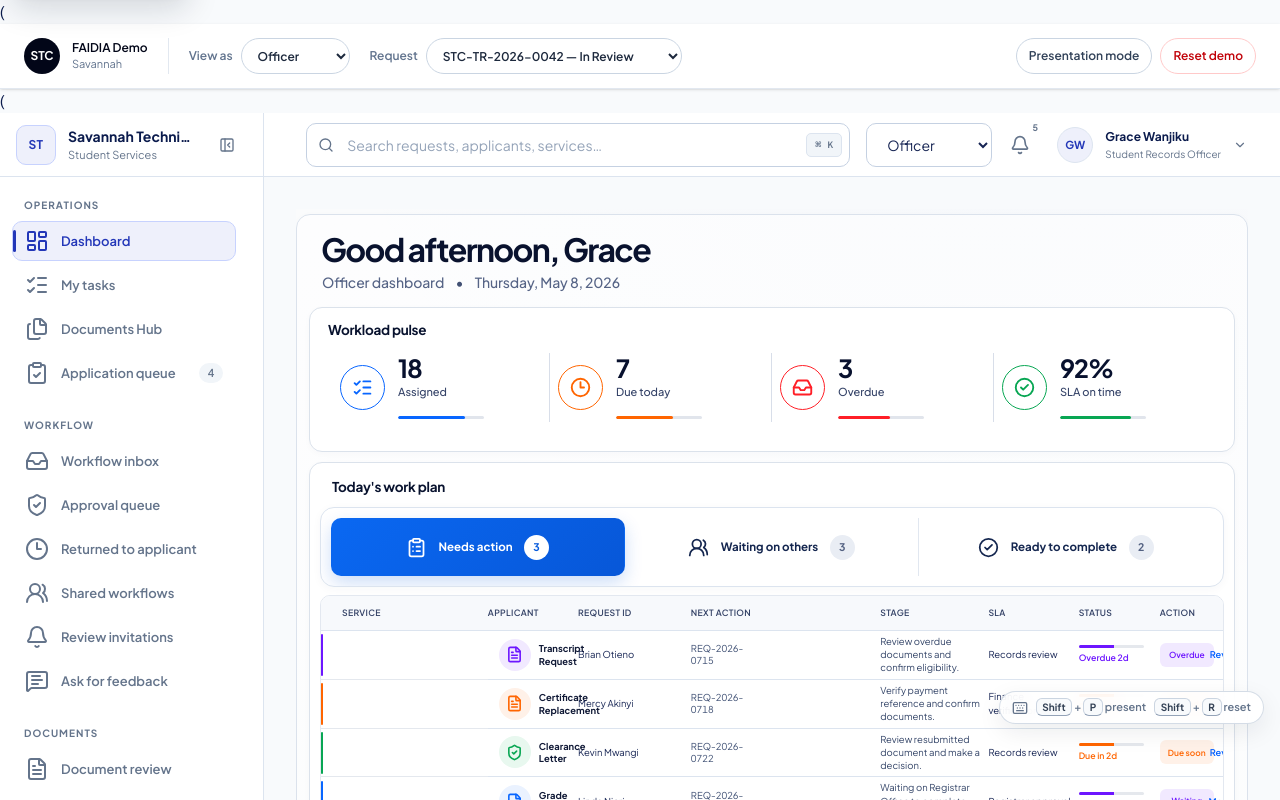
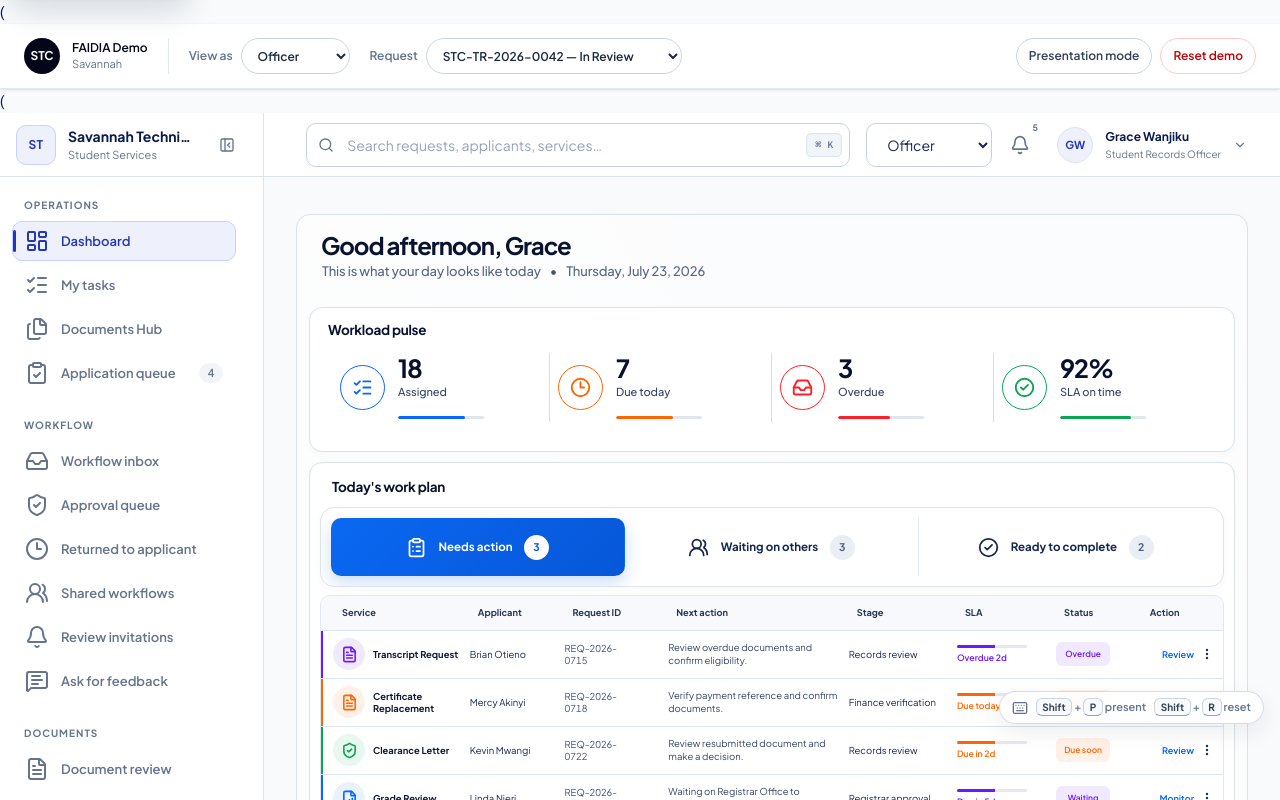
Before and after one commit to Nyabera/digi-serve, a Next.js app: page /demo/officer in a window 1280 px wide. Shown: the top 800 px of the page. Built offline with nearby package versions, Linux system fonts and the light colour scheme.

Commit message:
fix(demo): align Officer work plan table

```diff
--- a/app/demo/officer/page.tsx
+++ b/app/demo/officer/page.tsx
@@ -1,5 +1,22 @@
 import OfficerDashboardHighFidelity from "@/features/demo-engine/dashboards/officer/high-fidelity";
 
+export const dynamic = "force-dynamic";
+
+const dashboardDateFormatter = new Intl.DateTimeFormat("en-US", {
+  weekday: "long",
+  month: "long",
+  day: "numeric",
+  year: "numeric",
+  timeZone: "Africa/Nairobi",
+});
+
 export default function OfficerDashboardPage() {
-  return <OfficerDashboardHighFidelity embedded />;
+  const todayLabel = dashboardDateFormatter.format(new Date());
+
+  return (
+    <OfficerDashboardHighFidelity
+      embedded
+      todayLabel={todayLabel}
+    />
+  );
 }
--- a/features/demo-engine/dashboards/officer/high-fidelity/OfficerDashboardHighFidelity.tsx
+++ b/features/demo-engine/dashboards/officer/high-fidelity/OfficerDashboardHighFidelity.tsx
@@ -16,6 +16,7 @@ import {
   Inbox,
   ListChecks,
   Mail,
+  MoreVertical,
   RefreshCw,
   ShieldCheck,
   UserRound,
@@ -34,6 +35,8 @@ type SignalTab = "Messages" | "Assignments" | "Notices" | "Case Updates";
 export type OfficerDashboardProps = {
   /** Keep true when the dashboard renders inside the existing sidebar/topbar shell. */
   embedded?: boolean;
+  /** Request-time date formatted by the server route. */
+  todayLabel?: string;
 };
 
 type WorkItem = {
@@ -228,6 +231,16 @@ const chartSeries: Record<string, { labels: string[]; workload: number[]; comple
   },
 };
 
+function formatDashboardDate(value: Date): string {
+  return new Intl.DateTimeFormat("en-US", {
+    weekday: "long",
+    month: "long",
+    day: "numeric",
+    year: "numeric",
+    timeZone: "Africa/Nairobi",
+  }).format(value);
+}
+
 function IconBadge({ icon: Icon, accent, small = false }: { icon: LucideIcon; accent: Accent; small?: boolean }) {
   return (
     <span className={`icon-badge icon-badge--${accent}${small ? " icon-badge--small" : ""}`} aria-hidden="true">
@@ -351,7 +364,21 @@ function WorkPlan({ notify }: { notify: (message: string) => void }) {
                   <td data-label="Stage">{item.stage}</td>
                   <td data-label="SLA"><div className={`sla-line sla-line--${item.accent}`}><i /></div><span className={`sla-text--${item.accent}`}>{item.sla}</span></td>
                   <td data-label="Status"><span className={`status status--${item.accent}`}>{item.status}</span></td>
-                  <td data-label="Action"><TextButton onClick={() => notify(`${item.action}: ${item.service}`)}>{item.action}</TextButton></td>
+                  <td data-label="Action">
+                    <div className="row-action">
+                      <TextButton onClick={() => notify(`${item.action}: ${item.service}`)}>
+                        {item.action}
+                      </TextButton>
+                      <button
+                        type="button"
+                        className="row-menu"
+                        aria-label={`More actions for ${item.service}`}
+                        onClick={() => notify(`More actions: ${item.service}`)}
+                      >
+                        <MoreVertical aria-hidden="true" strokeWidth={2.2} />
+                      </button>
+                    </div>
+                  </td>
                 </tr>
               );
             })}
@@ -509,7 +536,11 @@ function MyRhythm({ notify }: { notify: (message: string) => void }) {
   );
 }
 
-export default function OfficerDashboardHighFidelity({ embedded = true }: OfficerDashboardProps) {
+export default function OfficerDashboardHighFidelity({
+  embedded = true,
+  todayLabel,
+}: OfficerDashboardProps) {
+  const resolvedTodayLabel = todayLabel ?? formatDashboardDate(new Date());
   const [toast, setToast] = useState("");
   const notify = (message: string) => {
     setToast(message);
@@ -524,7 +555,11 @@ export default function OfficerDashboardHighFidelity({ embedded = true }: Office
       <div className="dashboard-frame">
         <header className="dashboard-header">
           <h1>Good afternoon, Grace</h1>
-          <p>Officer dashboard <i>•</i> Thursday, May 8, 2026</p>
+          <p>
+            This is what your day looks like today
+            <i>•</i>
+            {resolvedTodayLabel}
+          </p>
         </header>
 
         <div className="dashboard-top-grid">
--- a/features/demo-engine/dashboards/officer/high-fidelity/officer-dashboard-reference.css
+++ b/features/demo-engine/dashboards/officer/high-fidelity/officer-dashboard-reference.css
@@ -1833,3 +1833,149 @@
 }
 
 /* D31-6R5A PARITY FIX END */
+
+/* D31-6R5B TABLE AND HEADER START */
+
+/* Reduce the greeting by exactly 8px from the approved spacious-v3 scale. */
+.d31-officer-reference .dashboard-header h1 {
+  font-size: clamp(23px, calc(2.5vw - 8px), 32px) !important;
+  letter-spacing: -1.1px !important;
+}
+
+.d31-officer-reference .dashboard-header p {
+  font-size: 13px !important;
+}
+
+/*
+ * The old row accent used tr::before. Chromium can treat that pseudo-element
+ * as an anonymous table cell after the host shell alters table display roles.
+ * That shifted every body cell one column to the right. Keep the accent inside
+ * the real first cell instead.
+ */
+.d31-officer-reference .work-table tbody tr::before {
+  display: none !important;
+  content: none !important;
+}
+
+.d31-officer-reference .work-table tbody tr {
+  position: static !important;
+}
+
+.d31-officer-reference .work-table tbody td:first-child {
+  box-shadow: inset 2px 0 0 var(--row-accent) !important;
+}
+
+/* Match the approved eight-column reference proportions. */
+.d31-officer-reference .work-table .col-service {
+  width: 16.5% !important;
+}
+
+.d31-officer-reference .work-table .col-applicant {
+  width: 10.5% !important;
+}
+
+.d31-officer-reference .work-table .col-request {
+  width: 11.5% !important;
+}
+
+.d31-officer-reference .work-table .col-next-action {
+  width: 20% !important;
+}
+
+.d31-officer-reference .work-table .col-stage {
+  width: 12% !important;
+}
+
+.d31-officer-reference .work-table .col-sla {
+  width: 11% !important;
+}
+
+.d31-officer-reference .work-table .col-status {
+  width: 9.5% !important;
+}
+
+.d31-officer-reference .work-table .col-action {
+  width: 9% !important;
+}
+
+.d31-officer-reference .work-table th {
+  padding-inline: 8px !important;
+  color: #273556 !important;
+  font-size: 9.25px !important;
+  font-weight: 700 !important;
+  letter-spacing: 0 !important;
+  text-transform: none !important;
+}
+
+.d31-officer-reference .work-table th:first-child {
+  padding-left: 21px !important;
+}
+
+.d31-officer-reference .work-table td {
+  padding-right: 9px !important;
+}
+
+.d31-officer-reference .work-table td:first-child {
+  padding-left: 12px !important;
+}
+
+.d31-officer-reference .service-cell {
+  grid-template-columns: 32px minmax(0, 1fr) !important;
+  gap: 8px !important;
+}
+
+.d31-officer-reference .service-cell strong {
+  white-space: normal !important;
+  overflow-wrap: normal !important;
+  word-break: normal !important;
+}
+
+.d31-officer-reference .request-id {
+  white-space: nowrap !important;
+}
+
+.d31-officer-reference .work-table td[data-label="Action"] {
+  padding-right: 6px !important;
+}
+
+.d31-officer-reference .row-action {
+  display: grid !important;
+  width: 100% !important;
+  grid-template-columns: minmax(0, 1fr) 20px !important;
+  align-items: center !important;
+  justify-items: end !important;
+  gap: 2px !important;
+}
+
+.d31-officer-reference .row-action .text-button {
+  justify-self: end !important;
+  padding: 3px 1px !important;
+  font-size: 9.2px !important;
+}
+
+.d31-officer-reference .row-menu {
+  display: grid !important;
+  width: 20px !important;
+  min-width: 20px !important;
+  height: 24px !important;
+  min-height: 24px !important;
+  place-items: center !important;
+  margin: 0 !important;
+  padding: 0 !important;
+  border: 0 !important;
+  border-radius: 5px !important;
+  background: transparent !important;
+  color: #253557 !important;
+  box-shadow: none !important;
+}
+
+.d31-officer-reference .row-menu:hover {
+  background: #f0f4fa !important;
+}
+
+.d31-officer-reference .row-menu svg {
+  width: 14px !important;
+  height: 14px !important;
+}
+
+/* D31-6R5B TABLE AND HEADER END */
```
Also changed, not shown: 3 other files (tests, documents, lock files or other folders).
